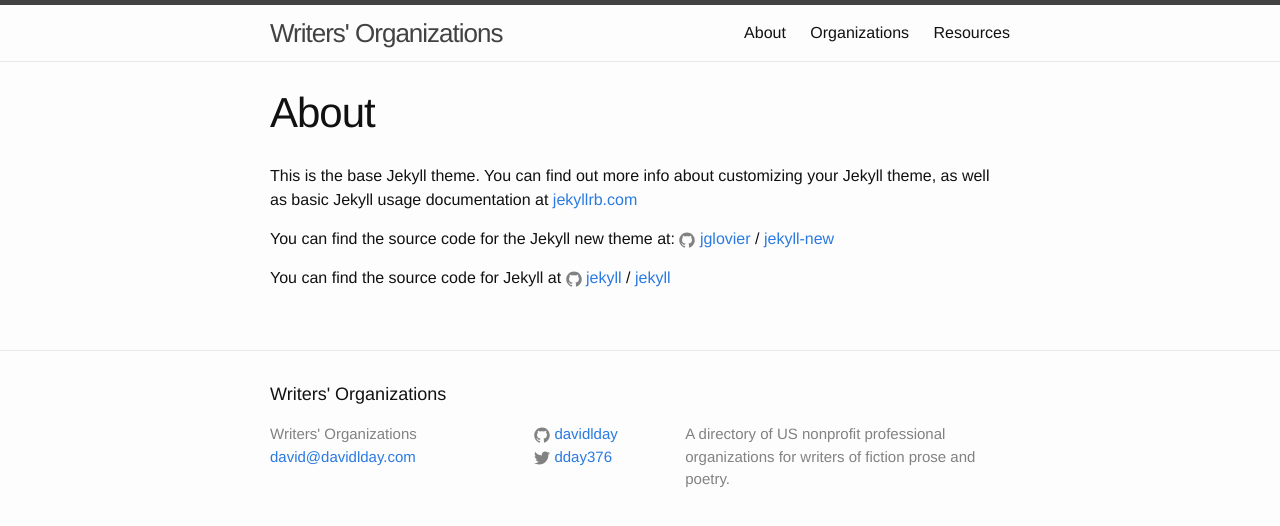
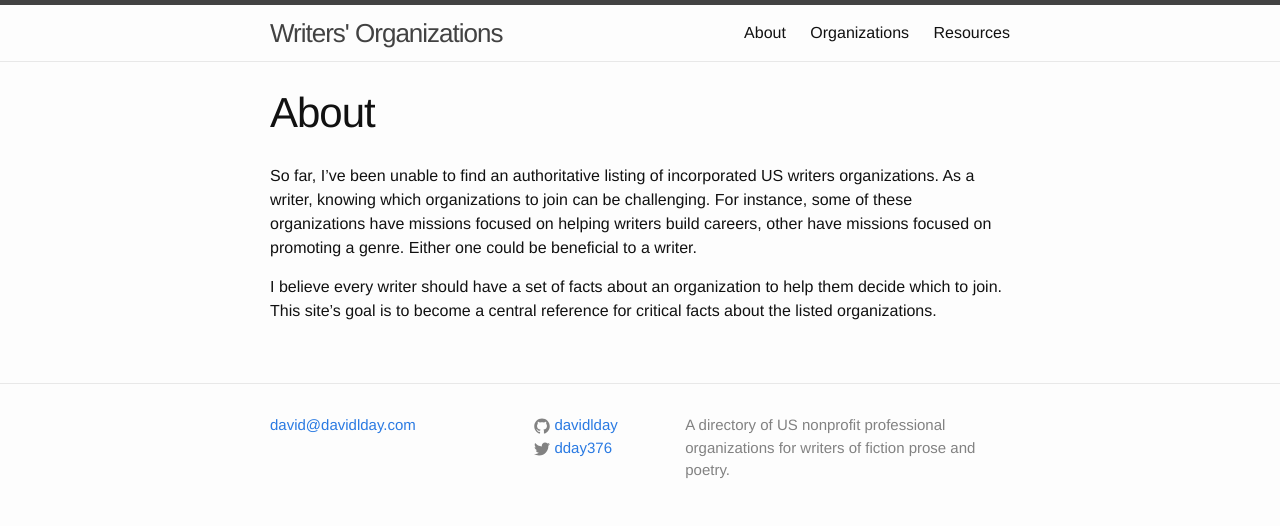
Before and after one commit to davidlday/writers-organizations, a Jekyll site: the page built from about.md, in a window 1280 px wide. Shown: the top 526 px of the page. Built offline with Jekyll 4.4.1, drawn with Linux system fonts in a browser that asks for light colours.

Commit message:
Updated footer and about page.

```diff
--- a/_includes/footer.html
+++ b/_includes/footer.html
@@ -2,12 +2,16 @@
 
   <div class="wrapper">
 
+<!--
     <h2 class="footer-heading">{{ site.title }}</h2>
+ -->
 
     <div class="footer-col-wrapper">
       <div class="footer-col footer-col-1">
         <ul class="contact-list">
+<!--
           <li>{{ site.title }}</li>
+ -->
           <li><a href="mailto:{{ site.email }}">{{ site.email }}</a></li>
         </ul>
       </div>
--- a/about.md
+++ b/about.md
@@ -4,12 +4,6 @@
 permalink: /about/
 ---
 
-This is the base Jekyll theme. You can find out more info about customizing your Jekyll theme, as well as basic Jekyll usage documentation at [jekyllrb.com](http://jekyllrb.com/)
+So far, I've been unable to find an authoritative listing of incorporated US writers organizations. As a writer, knowing which organizations to join can be challenging. For instance, some of these organizations have missions focused on helping writers build careers, other have missions focused on promoting a genre. Either one could be beneficial to a writer.
 
-You can find the source code for the Jekyll new theme at:
-{% include icon-github.html username="jglovier" %} /
-[jekyll-new](https://github.com/jglovier/jekyll-new)
-
-You can find the source code for Jekyll at
-{% include icon-github.html username="jekyll" %} /
-[jekyll](https://github.com/jekyll/jekyll)
+I believe every writer should have a set of facts about an organization to help them decide which to join. This site's goal is to become a central reference for critical facts about the listed organizations.
```
